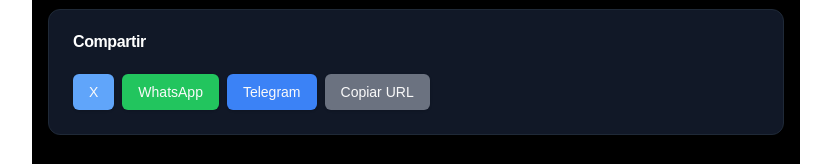
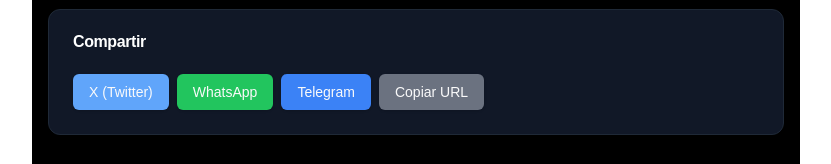
Before and after one commit to dvgui/cuenta-dipu, a Next.js app: page / in a window 1280 px wide. Shown: the part 516-680 px from the top of the page, without its empty margins (224-1055 px from the left). Built offline with nearby package versions, Linux system fonts and the light colour scheme.

Commit message:
fix margins

```diff
--- a/src/components/Compartir.tsx
+++ b/src/components/Compartir.tsx
@@ -42,28 +42,28 @@ export default function Compartir({ diasRestantes }: CompartirProps) {
         };
 
         return (
-            <div className="flex space-x-2">
+            <div className="-m-1 flex flex-wrap flex-row items-center">
                 <Button
                     onClick={compartirEnX}
-                    className="bg-blue-400 hover:bg-blue-500"
+                    className="m-1 bg-blue-400 hover:bg-blue-500"
                 >
-                    X
+                    X (Twitter)
                 </Button>
                 <Button
                     onClick={compartirEnWhatsApp}
-                    className="bg-green-500 hover:bg-green-600"
+                    className="m-1 bg-green-500 hover:bg-green-600"
                 >
                     WhatsApp
                 </Button>
                 <Button
                     onClick={compartirEnTelegram}
-                    className="bg-blue-500 hover:bg-blue-600"
+                    className="m-1 bg-blue-500 hover:bg-blue-600"
                 >
                     Telegram
                 </Button>
                 <Button
                     onClick={copiarURL}
-                    className="bg-gray-500 hover:bg-gray-600"
+                    className="m-1 bg-gray-500 hover:bg-gray-600"
                 >
                     Copiar URL
                 </Button>
```
